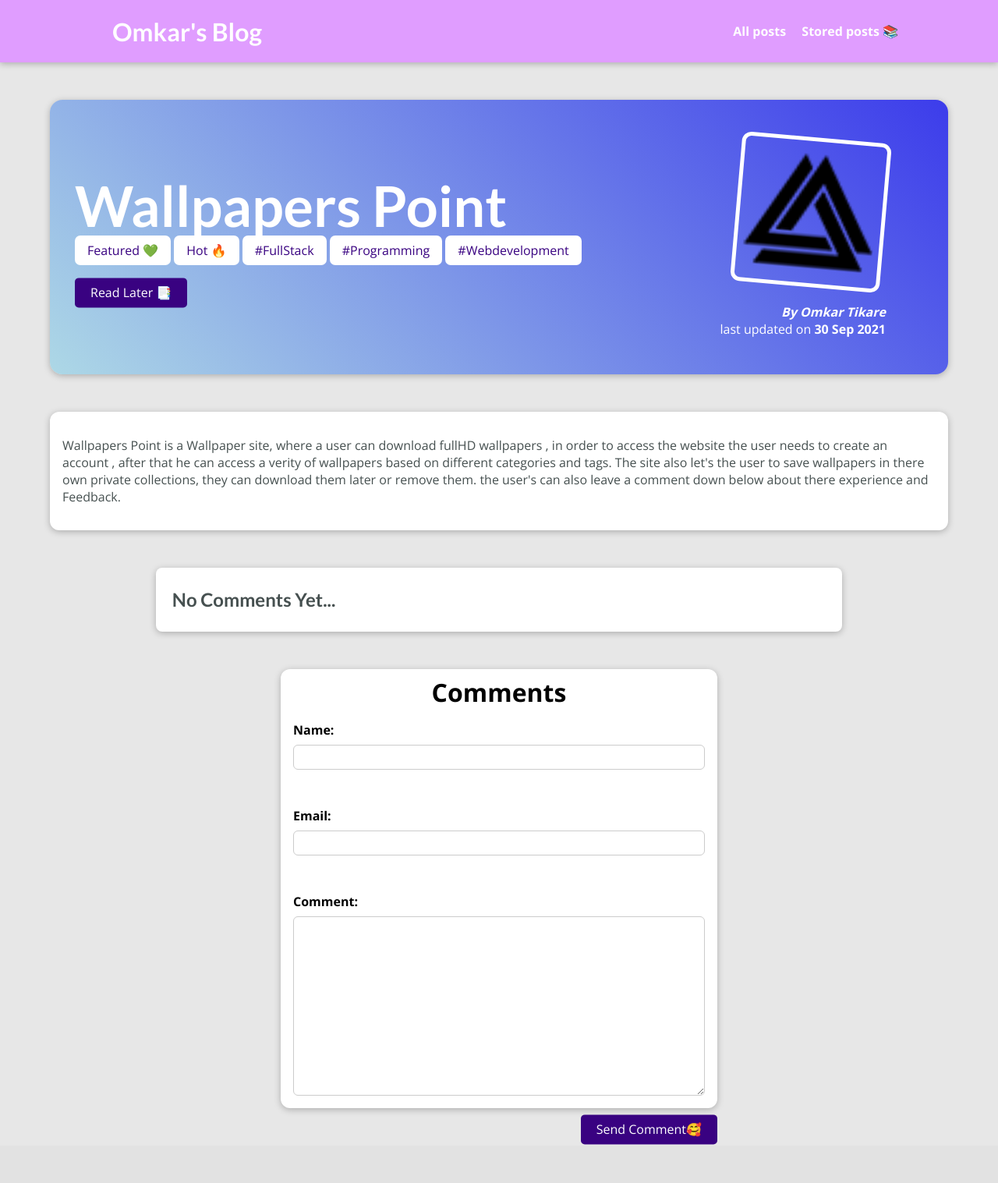
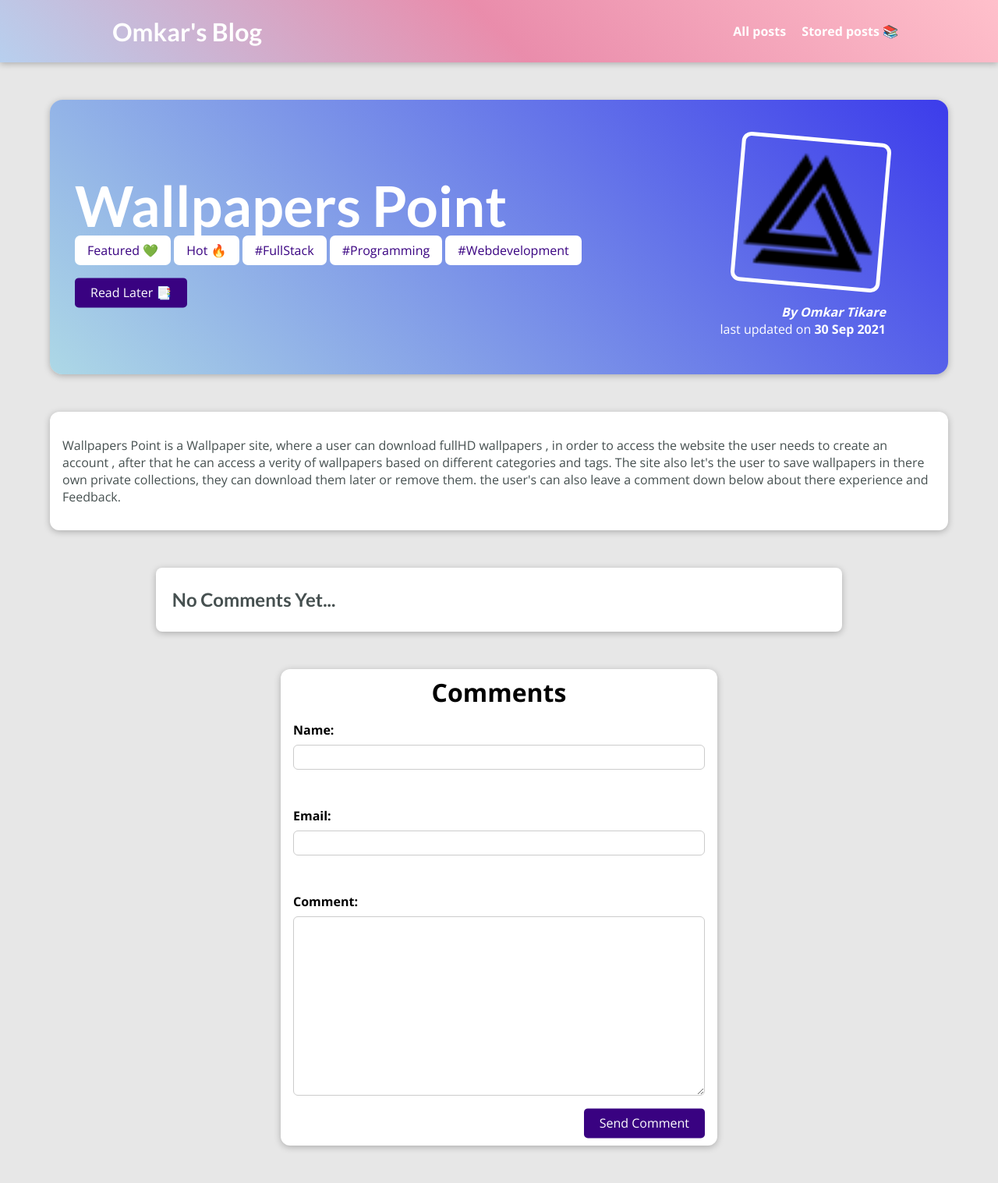
Before and after one commit to Omkartikare21/my_blog, a Django app: a page that uses templates/base.html in a window 1280 px wide. Shown: the whole page at 78% size. Before the commit the page ends 1468 px from the top, so only its background shows below. Run offline with Django 3.2, Linux system fonts and the light colour scheme; data comes from the database, SQL or seed files in the repository; both versions use the stored data as it was after the commit.

Commit message:
Finishing touches and data

```diff
--- a/blog/static/blog/all-posts.css
+++ b/blog/static/blog/all-posts.css
@@ -3,7 +3,7 @@ body {
   }
 
   #main-nav {
-    background-color: #e09dff;
+    background: linear-gradient(45deg, #509cff50, #ec347181, pink);
     box-shadow: 0 2px 8px rgba(0, 0, 0, 0.25);
   }
 
--- a/blog/static/blog/post-detail.css
+++ b/blog/static/blog/post-detail.css
@@ -3,7 +3,7 @@ body {
   }
 
   #main-nav {
-    background-color: #E09DFF;
+    background: linear-gradient(45deg, #509cff50, #ec347181, pink);
     box-shadow: 0 2px 8px rgba(0, 0, 0, 0.25);
   }
 
@@ -13,7 +13,6 @@ body {
     width: 90%;
     max-width: 90rem;
     border-radius: 16px;
-    /* background-color: #5706c0; */
     background: linear-gradient(45deg, lightblue, rgba(4, 4, 236, 0.753));
     position: relative;
     box-shadow: 0 2px 8px rgba(0, 0, 0, 0.25);
@@ -118,7 +117,8 @@ body {
   .btn {
     font: inherit;
     position: absolute;
-    right: 0;
+    right: 1rem;
+    margin-top: -1.5rem;
 
     text-align: center;
     border: none;
--- a/blog/static/blog/stored-posts.css
+++ b/blog/static/blog/stored-posts.css
@@ -1,5 +1,5 @@
 #main-nav {
-    background-color: #E09DFF;
+    background: linear-gradient(45deg, #509cff50, #ec347181, pink);
     box-shadow: 0 2px 8px rgba(0, 0, 0, 0.25);
   }
 
--- a/blog/templates/blog/post-detail.html
+++ b/blog/templates/blog/post-detail.html
@@ -27,7 +27,7 @@
         {% endfor %}
     </div>
 <div id="read-later">
-    <form action="{% url 'read-later' %}" method="POST">            {% comment %} <form action=" {% url 'read-later' %} "> {% endcomment %}
+    <form action="{% url 'read-later' %}" method="POST">
     {% csrf_token %}
     <input type="hidden" value={{ post.id }} name="post_id">
     <button class = "read-btn">
@@ -76,9 +76,9 @@
             {{form_fields.errors}}
         </div>
         {% endfor %}
-        <div>
-        <button class="btn">Send Comment🥰</button>
-
+        <div class="form-control">
+        <button class="btn">Send Comment</button>
+        </div>
     </form>
 </section>
 {% endblock %}
--- a/blog/templates/blog/stored-posts.html
+++ b/blog/templates/blog/stored-posts.html
@@ -12,7 +12,7 @@ Saved Posts💕
 {% block content %}
     <section id="stored-posts">
     {% if not has_posts %}
-        <p>You didn't save any posts 😕</p>
+        <p>You didn't save any posts...</p>
     {% endif %}
         <ul>
             {% for post in posts %}
--- a/blog/views.py
+++ b/blog/views.py
@@ -10,7 +10,7 @@ from django.urls import reverse
 class StartingPageView(ListView):
     template_name = "blog/index.html"
     model = Posts
-    ordering = ['-date']
+    ordering = ['-date', "-id"]
     context_object_name = "posts"
 
     def get_queryset(self):
@@ -19,25 +19,11 @@ class StartingPageView(ListView):
         return data
 
 
-# def starting_page(request):
-#     latest_posts = Posts.objects.all().order_by("-date")[:3]
-#     return render(request, 'blog/index.html', {
-#         "posts": latest_posts
-#     })
-
-
 class AllPostsView(ListView):
     model = Posts
     template_name = "blog/all-posts.html"
-    ordering = ['-date']
+    ordering = ['-date', '-id']
     context_object_name = "all_posts"
-
-
-# def posts(request):
-#     all_posts = Posts.objects.all().order_by("-date")
-#     return render(request, "blog/all-posts.html", {
-#         "all_posts": all_posts
-#     })
 
 
 class PostDetailView(View):
@@ -79,24 +65,6 @@ class PostDetailView(View):
                 "saved_for_later": self.is_stored_post(request, post.id)
             }
             return render(request, "blog/post-detail.html", context)
- # thebelow code works for only GET method and not POST method, so we have to do it manually , see the above code
-        # template_name = "blog/post-detail.html"
-        # model = Posts
-        # context_object_name = "post"
-
-        # def get_context_data(self, **kwargs):
-        #     context = super().get_context_data(**kwargs)
-        #     context['post_tags'] = self.object.tags.all()
-        #     context['comment_form'] = CommentForm() # creating comment section on the existing template by importing and instantiating
-        #                                             # add 'comment_form' in post-detail.html and add a button to save it
-        #     return context
-
-        # def post_details(request, slug):
-        #     identified_post = get_object_or_404(Posts, slug=slug)
-        #     return render(request, "blog/post-detail.html", {
-        #         "post": identified_post,
-        #         "post_tags": identified_post.tags.all()
-        #       })
 
 
 class ReadLaterView(View):
--- a/static/base.css
+++ b/static/base.css
@@ -41,7 +41,7 @@ h3 {
 
 #main-nav a:hover,
 #main-nav a:active {
-  color: #cf79f1;
+  color: red;
 }
 
 #main-nav h1 a:hover,
--- a/templates/base.html
+++ b/templates/base.html
@@ -4,7 +4,7 @@
 <head>
     <meta charset="UTF-8">
     <meta name="viewport" content="width = device-width, initial-scale=1.0" />
-    <title>{% block title %}{% endblock %}</title>
+    <title>Omkar Tikare Blog | {% block title %}{% endblock %}</title>
     <link rel='stylesheet' href="{% static "base.css" %}">
     <link rel="shortcut icon" href="{%  static 'icon.png' %}" type="image/png">
     {% block css_files %}{% endblock %}
```
Also changed, not shown: blog/static/blog/index.css (+13 -15 lines), blog/static/blog/posts.css (+1 -7 lines), blog/templates/blog/index.html (+4 -3 lines), db.sqlite3, uploads/posts/1_Y5S3wOm52_4iYusUagbEtw.jpeg (added), uploads/posts/220px-Dying_Light_2_cover_art.jpg (added), uploads/posts/220px-Horizon_Forbidden_West_cover_art.jpg (added), uploads/posts/Bastille_México.png (added), uploads/posts/Far_cry_6_cover.jpg (added).
